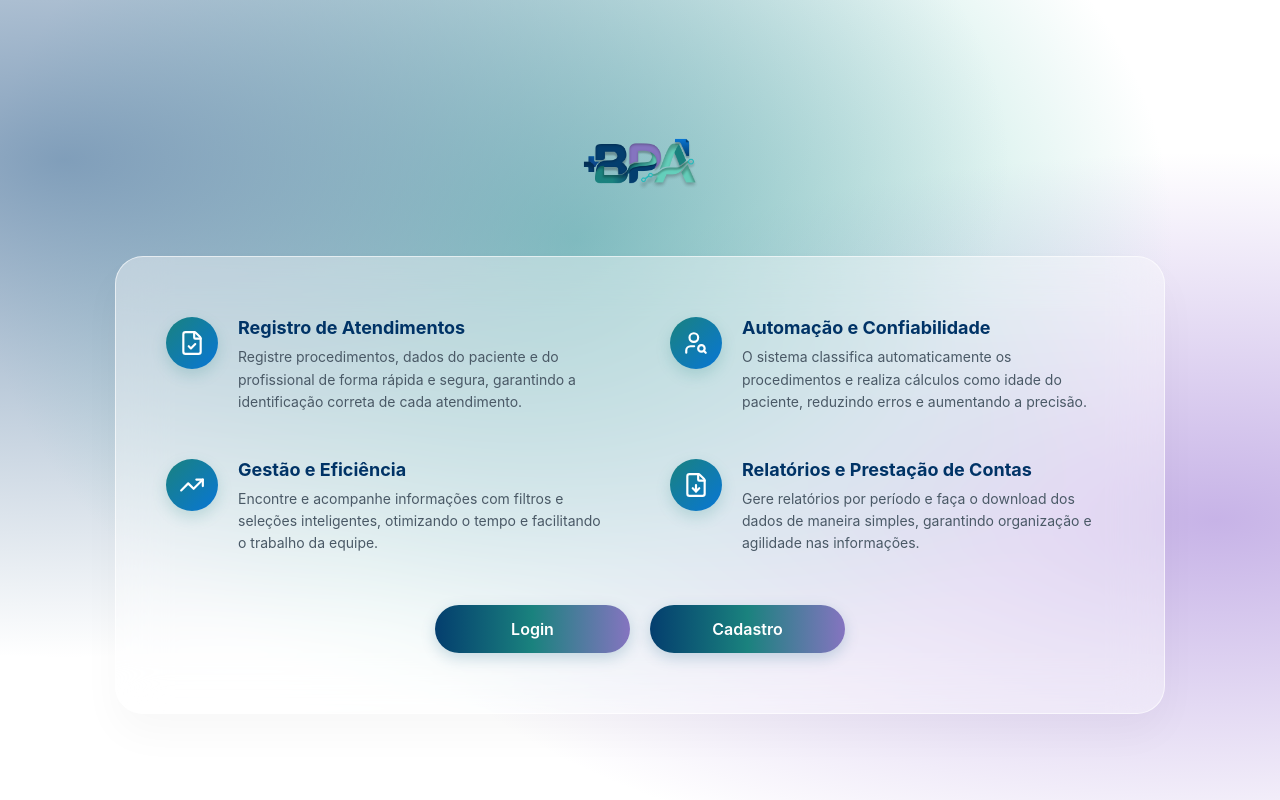
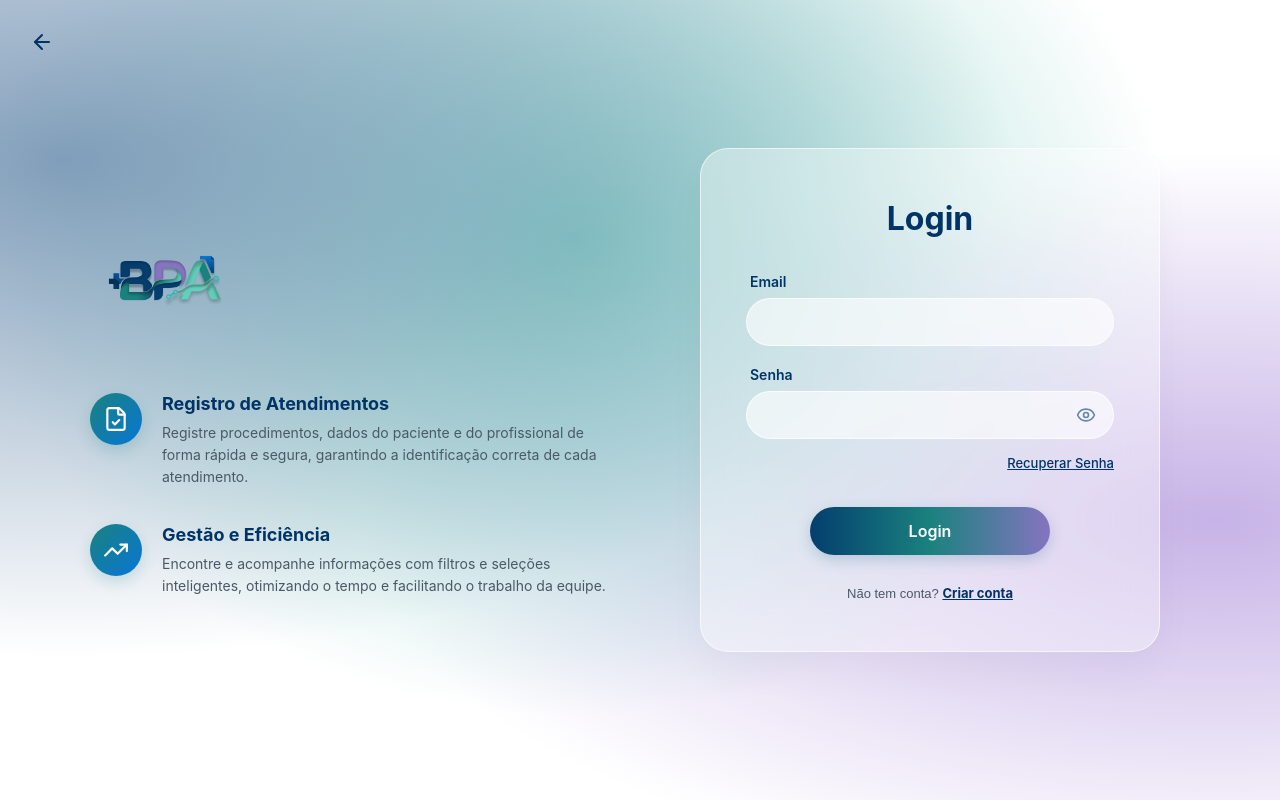
Before and after one commit to jaikarla/projeto-ds, a React (Vite) app in the folder frontend/: page /login in a window 1280 px wide. Built offline with nearby package versions, Linux system fonts and the light colour scheme.

Commit message:
feat: cria tela de login e organiza estrutura de pastas do projeto

```diff
--- a/frontend/package.json
+++ b/frontend/package.json
@@ -12,7 +12,8 @@
   "dependencies": {
     "lucide-react": "^1.16.0",
     "react": "^19.2.5",
-    "react-dom": "^19.2.5"
+    "react-dom": "^19.2.5",
+    "react-router-dom": "^7.15.1"
   },
   "devDependencies": {
     "@eslint/js": "^9.39.4",
--- a/frontend/src/App.jsx
+++ b/frontend/src/Home/App.jsx
@@ -1,6 +1,7 @@
 // src/App.jsx
+import { Link } from 'react-router-dom'
 import { FileCheck, UserSearch, TrendingUp, FileDown } from 'lucide-react'
-import logoBpa from './Assents/logo-bpa.png'
+import logoBpa from '../Assents/logo-bpa.png'
 import './App.css'
 
 // Conteúdo do card
@@ -58,8 +59,23 @@ function App() {
 
         {/* 3. BOTÕES INFERIORES */}
         <div className="home-action-buttons">
-          <button className="home-btn home-btn-login">Login</button>
-          <button className="home-btn home-btn-cadastro">Cadastro</button>
+          {/* Link para a página de Login */}
+          <Link
+            to="/login"
+            className="home-btn home-btn-login"
+            style={{ textDecoration: 'none', display: 'flex', justifyContent: 'center', alignItems: 'center' }}
+          >
+            Login
+          </Link>
+
+          {/* Link para a página de Cadastro */}
+          <Link
+            to="/cadastro"
+            className="home-btn home-btn-cadastro"
+            style={{ textDecoration: 'none', display: 'flex', justifyContent: 'center', alignItems: 'center' }}
+          >
+            Cadastro
+          </Link>
         </div>
 
       </div>
--- /dev/null
+++ b/frontend/src/Login/Login.css
@@ -0,0 +1,231 @@
+/* REAPROVEITAMENTO DO FUNDO IGUAL A HOME */
+.login-screen-wrapper {
+  min-height: 100vh;
+  width: 100%;
+  display: flex;
+  align-items: center;
+  justify-content: center;
+  position: relative;
+
+  background-color: #ffffff;
+  background-image:
+    radial-gradient(at 5% 20%, rgba(100, 135, 170, 0.8) 0px, transparent 55%),
+    radial-gradient(at 45% 30%, rgba(105, 200, 185, 0.75) 0px, transparent 60%),
+    radial-gradient(at 95% 65%, rgba(185, 160, 225, 0.8) 0px, transparent 50%);
+
+  padding: 40px 20px;
+  box-sizing: border-box;
+}
+
+/* BOTÃO DE VOLTAR NO CANTO SUPERIOR ESQUERDO */
+.login-back-button {
+  position: absolute;
+  top: 30px;
+  left: 30px;
+  background: transparent;
+  border: none;
+  color: #003366;
+  cursor: pointer;
+  transition: transform 0.2s ease;
+}
+
+.login-back-button:hover {
+  transform: scale(1.15);
+}
+
+/* DISPOSIÇÃO EM DUAS COLUNAS */
+.login-container-layout {
+  display: grid;
+  grid-template-columns: 1fr 1fr;
+  max-width: 1100px;
+  width: 100%;
+  gap: 60px;
+  align-items: center;
+}
+
+/* --- COLUNA DA ESQUERDA (TEXTOS) --- */
+.login-left-column {
+  display: flex;
+  flex-direction: column;
+  gap: 40px;
+}
+
+.login-logo-area {
+  display: flex;
+  justify-content: flex-start;
+}
+
+.login-summary-list {
+  display: flex;
+  flex-direction: column;
+  gap: 35px;
+}
+
+/* --- COLUNA DA DIREITA (CARD DE LOGIN) --- */
+.login-right-column {
+  display: flex;
+  justify-content: center;
+}
+
+.login-glass-card {
+  background: rgba(255, 255, 255, 0.4);
+  backdrop-filter: blur(25px);
+  -webkit-backdrop-filter: blur(25px);
+  border: 1px solid rgba(255, 255, 255, 0.6);
+  border-radius: 28px;
+  width: 100%;
+  max-width: 460px;
+  padding: 50px 45px;
+  box-shadow: 0 20px 40px rgba(0, 0, 0, 0.03);
+  box-sizing: border-box;
+  text-align: center;
+}
+
+.login-glass-card h2 {
+  color: #003366;
+  font-family: 'Inter', sans-serif;
+  font-size: 32px;
+  font-weight: 700;
+  margin: 0 0 35px 0;
+}
+
+/* FORMULÁRIO */
+.login-form {
+  display: flex;
+  flex-direction: column;
+  gap: 20px;
+}
+
+.login-input-group {
+  display: flex;
+  flex-direction: column;
+  text-align: left;
+  gap: 8px;
+}
+
+.login-input-group label {
+  color: #003366;
+  font-family: 'Inter', sans-serif;
+  font-size: 14px;
+  font-weight: 600;
+  padding-left: 4px;
+}
+
+.login-input-group input {
+  width: 100%;
+  height: 48px;
+  background: rgba(255, 255, 255, 0.6);
+  border: 1px solid rgba(255, 255, 255, 0.7);
+  border-radius: 24px;
+  padding: 0 20px;
+  font-size: 15px;
+  color: #333;
+  font-family: 'Inter', sans-serif;
+  box-sizing: border-box;
+  outline: none;
+  transition: border-color 0.2s, background-color 0.2s;
+}
+
+.login-input-group input:focus {
+  border-color: #1A827E;
+  background: rgba(255, 255, 255, 0.9);
+}
+
+/* WRAPPER PARA O INPUT DE SENHA + ÍCONE */
+.login-password-wrapper {
+  position: relative;
+  width: 100%;
+}
+
+.login-password-wrapper input {
+  padding-right: 50px; /* Espaço para o botão do olho */
+}
+
+.login-toggle-password {
+  position: absolute;
+  right: 18px;
+  top: 50%;
+  transform: translateY(-50%);
+  background: transparent;
+  border: none;
+  color: #6487aa;
+  cursor: pointer;
+  display: flex;
+  align-items: center;
+  justify-content: center;
+  padding: 0;
+}
+
+.login-toggle-password:hover {
+  color: #003366;
+}
+
+/* ÁREA DE LINKS */
+.login-forgot-password-area {
+  text-align: right;
+  margin-top: -5px;
+}
+
+.login-link {
+  font-family: 'Inter', sans-serif;
+  font-size: 13px;
+  color: #003366;
+  text-decoration: underline;
+  font-weight: 500;
+  transition: color 0.2s;
+}
+
+.login-link:hover {
+  color: #1A827E;
+}
+
+.font-bold {
+  font-weight: 700;
+}
+
+/* BOTÃO ENVIAR (Mantendo o estilo idêntico) */
+.login-submit-area {
+  margin-top: 15px;
+  display: flex;
+  justify-content: center;
+}
+
+.login-btn-submit {
+  width: 100%;
+  max-width: 240px;
+}
+
+/* CARD FOOTER */
+.login-card-footer {
+  margin-top: 30px;
+  font-family: 'Inter', sans-serif;
+  font-size: 13px;
+  color: #4a5966;
+}
+
+/* RESPONSIVIDADE */
+@media (max-width: 900px) {
+  .login-container-layout {
+    grid-template-columns: 1fr;
+    gap: 40px;
+  }
+
+  .login-left-column {
+    align-items: center;
+    text-align: center;
+  }
+
+  .login-logo-area {
+    justify-content: center;
+  }
+}
+
+@media (max-width: 480px) {
+  .login-glass-card {
+    padding: 40px 25px;
+  }
+  .login-back-button {
+    top: 20px;
+    left: 20px;
+  }
+}
--- /dev/null
+++ b/frontend/src/Login/Login.jsx
@@ -0,0 +1,128 @@
+//jsx Login
+import { useState } from 'react'
+import { Link } from 'react-router-dom'
+import { FileCheck, TrendingUp, ArrowLeft, Eye, EyeOff } from 'lucide-react'
+import logoBpa from '../Assents/logo-bpa.png'
+import './Login.css'
+
+// Resumo do site (Apenas os dois itens que aparecem na imagem da esquerda)
+const summaryFeatures = [
+  {
+    icon: <FileCheck size={26} strokeWidth={2} />,
+    title: 'Registro de Atendimentos',
+    desc: 'Registre procedimentos, dados do paciente e do profissional de forma rápida e segura, garantindo a identificação correta de cada atendimento.'
+  },
+  {
+    icon: <TrendingUp size={26} strokeWidth={2} />,
+    title: 'Gestão e Eficiência',
+    desc: 'Encontre e acompanhe informações com filtros e seleções inteligentes, otimizando o tempo e facilitando o trabalho da equipe.'
+  }
+];
+
+function Login() {
+  const [email, setEmail] = useState('');
+  const [senha, setSenha] = useState('');
+  const [showPassword, setShowPassword] = useState(false);
+
+  const handleSubmit = (e) => {
+    e.preventDefault();
+    console.log('Dados de login:', { email, senha });
+  };
+
+  return (
+    <div className="login-screen-wrapper">
+
+        {/* BOTÃO VOLTAR */}
+        <Link to="/" className="login-back-button">
+        <ArrowLeft size={24} />
+        </Link>
+
+        <div className="login-container-layout">
+
+            {/* COLUNA DA ESQUERDA: RESUMO DO SITE */}
+            <div className="login-left-column">
+            <div className="login-logo-area">
+                <img src={logoBpa} alt="BPA Logo" className="logo-bpa-img" />
+            </div>
+
+            <div className="login-summary-list">
+                {summaryFeatures.map((feature, index) => (
+                <div className="home-feature-item" key={index}>
+                    <div className="home-icon-circle">
+                    {feature.icon}
+                    </div>
+                    <div className="home-feature-text">
+                    <h3>{feature.title}</h3>
+                    <p>{feature.desc}</p>
+                    </div>
+                </div>
+                ))}
+            </div>
+            </div>
+
+            {/* COLUNA DA DIREITA: CARD DO FORMULÁRIO */}
+            <div className="login-right-column">
+            <div className="login-glass-card">
+                <h2>Login</h2>
+
+                <form onSubmit={handleSubmit} className="login-form">
+
+                {/* CAMPO EMAIL */}
+                <div className="login-input-group">
+                    <label htmlFor="email">Email</label>
+                    <input
+                    type="email"
+                    id="email"
+                    value={email}
+                    onChange={(e) => setEmail(e.target.value)}
+                    required
+                    />
+                </div>
+
+                {/* CAMPO SENHA */}
+                <div className="login-input-group">
+                    <label htmlFor="senha">Senha</label>
+                    <div className="login-password-wrapper">
+                    <input
+                        type={showPassword ? 'text' : 'password'}
+                        id="senha"
+                        value={senha}
+                        onChange={(e) => setSenha(e.target.value)}
+                        required
+                    />
+                    <button
+                        type="button"
+                        className="login-toggle-password"
+                        onClick={() => setShowPassword(!showPassword)}
+                    >
+                        {showPassword ? <EyeOff size={20} /> : <Eye size={20} />}
+                    </button>
+                    </div>
+                </div>
+
+                {/* RECUPERAR SENHA */}
+                <div className="login-forgot-password-area">
+                    <a href="#recuperar" className="login-link">Recuperar Senha</a>
+                </div>
+
+                {/* BOTÃO LOGIN */}
+                <div className="login-submit-area">
+                    <button type="submit" className="home-btn login-btn-submit">Login</button>
+                </div>
+                </form>
+
+                {/* FOOTER DO CARD */}
+                <div className="login-card-footer">
+                <span>Não tem conta? </span>
+                <a href="#cadastro" className="login-link font-bold">Criar conta</a>
+                </div>
+
+            </div>
+            </div>
+
+        </div>
+    </div>
+  );
+}
+
+export default Login;
--- a/frontend/src/main.jsx
+++ b/frontend/src/main.jsx
@@ -1,10 +1,20 @@
 import { StrictMode } from 'react'
 import { createRoot } from 'react-dom/client'
+import { BrowserRouter, Routes, Route } from 'react-router-dom' // Importa o sistema de rotas
+import App from './Home/App.jsx'
+import Login from './Login/Login.jsx'
 import './Global.css'
-import App from './App.jsx'
 
 createRoot(document.getElementById('root')).render(
   <StrictMode>
-    <App />
+    <BrowserRouter>
+      <Routes>
+        {/* Rota da página Home */}
+        <Route path="/" element={<App />} />
+
+        {/* Rota da página de Login */}
+        <Route path="/login" element={<Login />} />
+      </Routes>
+    </BrowserRouter>
   </StrictMode>,
 )
```
Also changed, not shown: frontend/src/Home/App.css (renamed from frontend/src/App.css), 1 other file (tests, documents, lock files or other folders).
